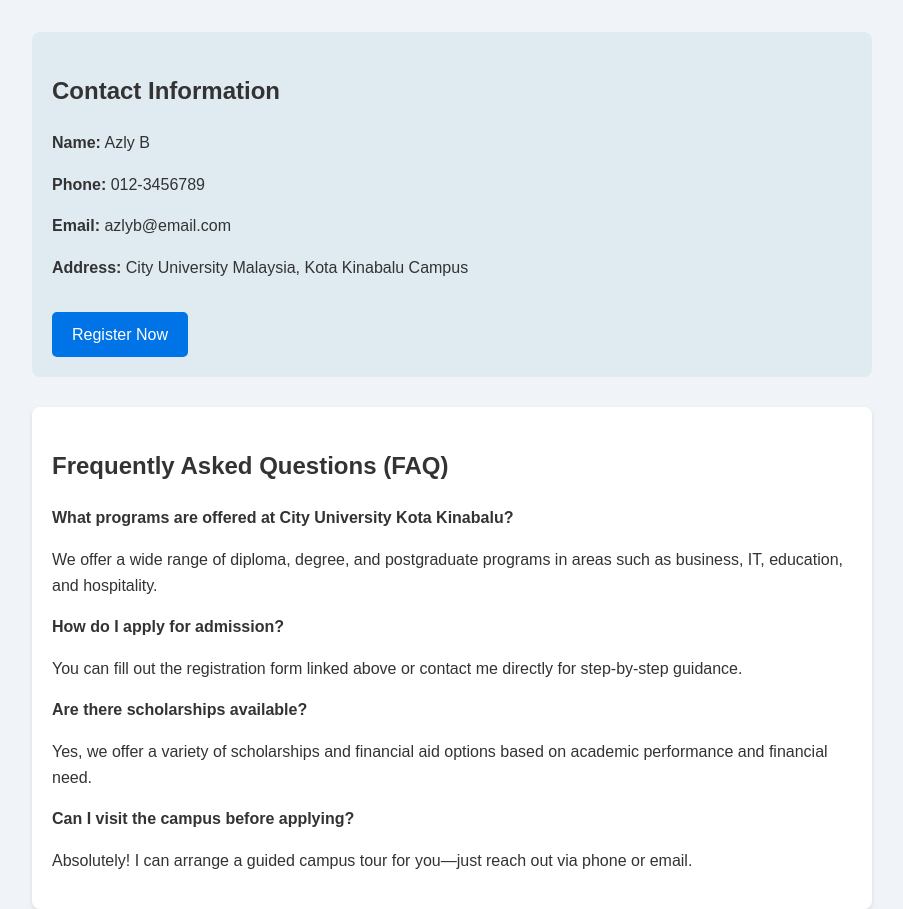
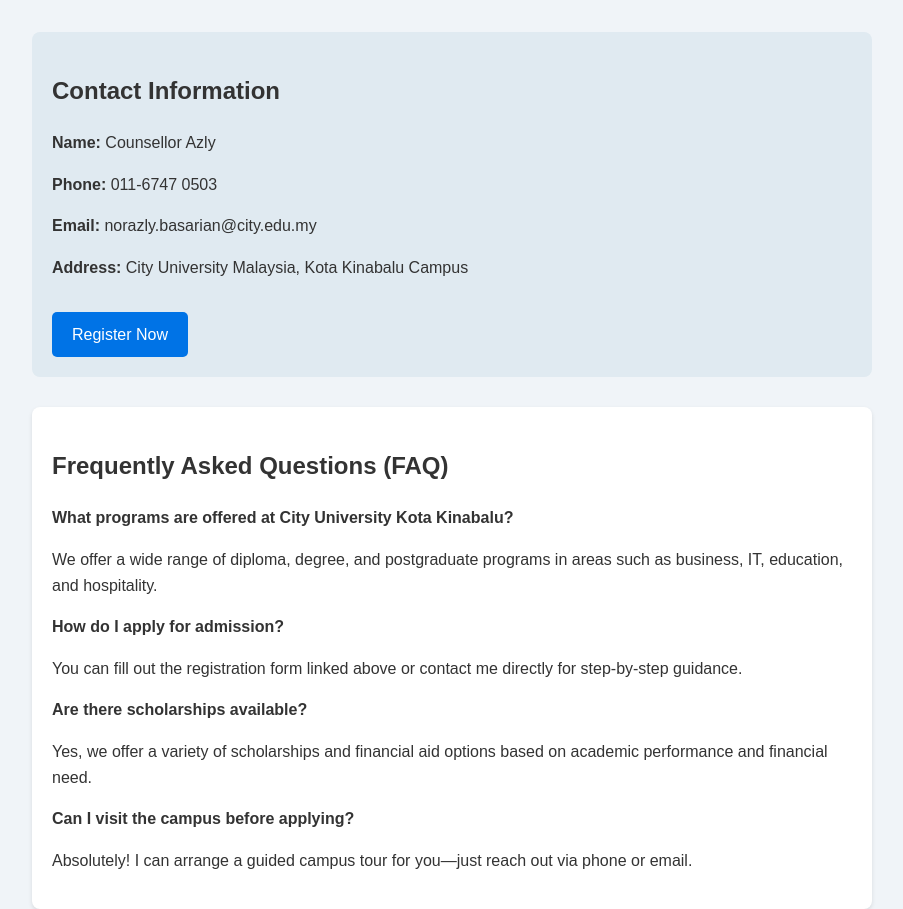
Before and after one commit to azlyb/counsellor, a plain HTML site: page index.html in a window 1280 px wide. Shown: the part 820-1729 px from the top of the page, without its empty margins (188-1091 px from the left). Drawn offline with Linux system fonts and the light colour scheme.

Commit message:
Update index.html

```diff
--- a/index.html
+++ b/index.html
@@ -101,11 +101,11 @@
 
   <section class="contact">
     <h2>Contact Information</h2>
-    <p><strong>Name:</strong> Azly B</p>
-    <p><strong>Phone:</strong> 012-3456789</p>
-    <p><strong>Email:</strong> azlyb@email.com</p>
+    <p><strong>Name:</strong> Counsellor Azly</p>
+    <p><strong>Phone:</strong> 011-6747 0503</p>
+    <p><strong>Email:</strong> norazly.basarian@city.edu.my</p>
     <p><strong>Address:</strong> City University Malaysia, Kota Kinabalu Campus</p>
-    <a href="https://forms.gle/your-google-form-link" target="_blank" class="cta-button">Register Now</a>
+    <a href="https://docs.google.com/forms/d/1o2nNzVolfueuijiHATvVjD26HOLv-UiwCx3ndVrujE8" target="_blank" class="cta-button">Register Now</a>
   </section>
 
   <section class="faq">
```
